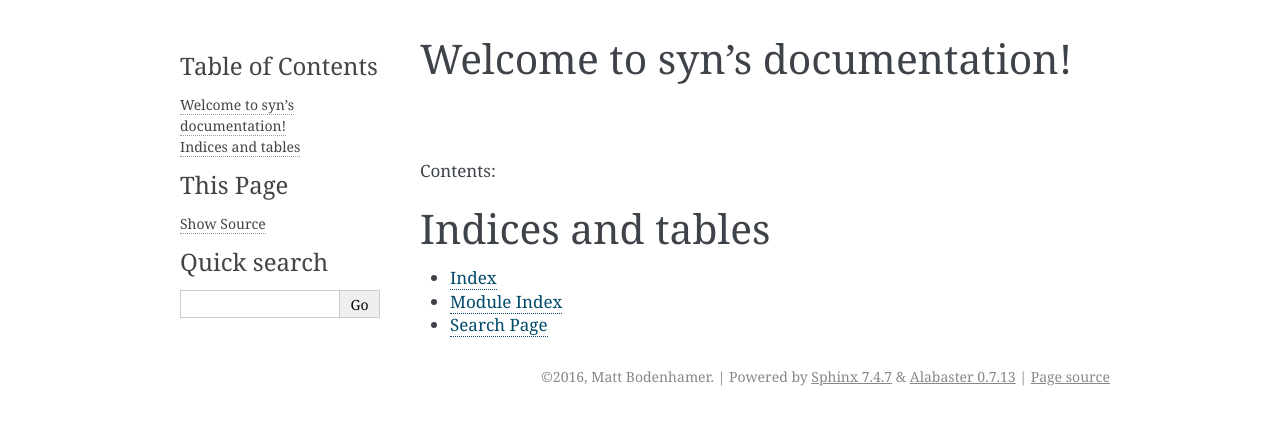
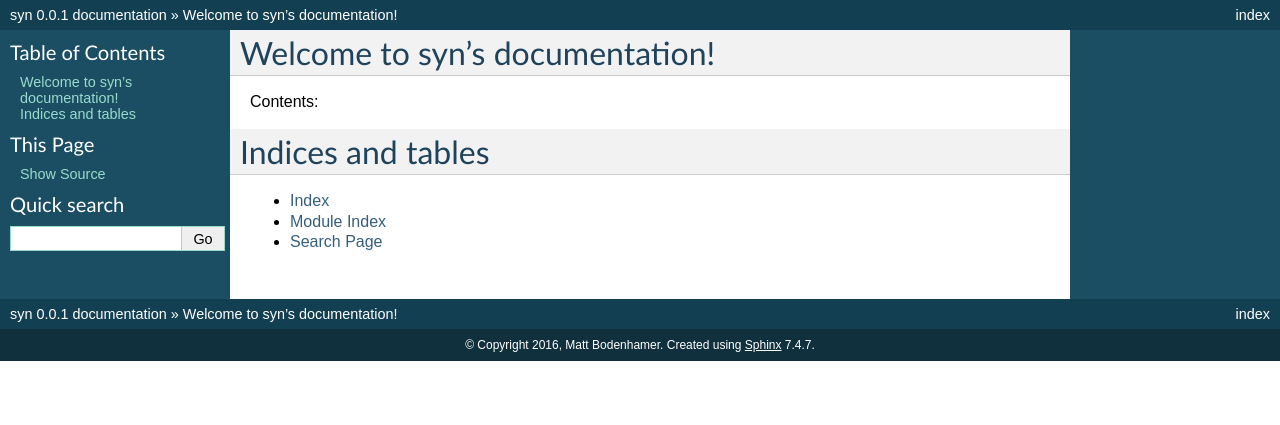
Before and after one commit to mbodenhamer/syn, a Sphinx documentation site: the page built from docs/index.rst, in a window 1280 px wide. Shown: the top 425 px of the page. Built offline with Sphinx 7.4.7, drawn with Linux system fonts in a browser that asks for light colours; some of the changed lines change nothing that is shown.

Commit message:
Changing theme and version in conf.py

```diff
--- a/docs/conf.py
+++ b/docs/conf.py
@@ -15,6 +15,12 @@
 import sys
 import os
 import shlex
+
+DIR = os.path.dirname(os.path.abspath(__file__))
+
+def read(fpath):
+    with open(fpath, 'rt') as f:
+        return f.read().strip()
 
 # If extensions (or modules to document with autodoc) are in another directory,
 # add these directories to sys.path here. If the directory is relative to the
@@ -56,10 +62,10 @@ author = u'Matt Bodenhamer'
 # |version| and |release|, also used in various other places throughout the
 # built documents.
 #
+# The full version, including alpha/beta/rc tags.
+release = read(os.path.join(DIR, '../version.txt'))
 # The short X.Y version.
-version = '0.0.1'
-# The full version, including alpha/beta/rc tags.
-release = '0.0.1'
+version = release
 
 # The language for content autogenerated by Sphinx. Refer to documentation
 # for a list of supported languages.
@@ -110,7 +116,7 @@ todo_include_todos = False
 
 # The theme to use for HTML and HTML Help pages.  See the documentation for
 # a list of builtin themes.
-html_theme = 'alabaster'
+html_theme = 'default'
 
 # Theme options are theme-specific and customize the look and feel of a theme
 # further.  For a list of options available for each theme, see the
```
